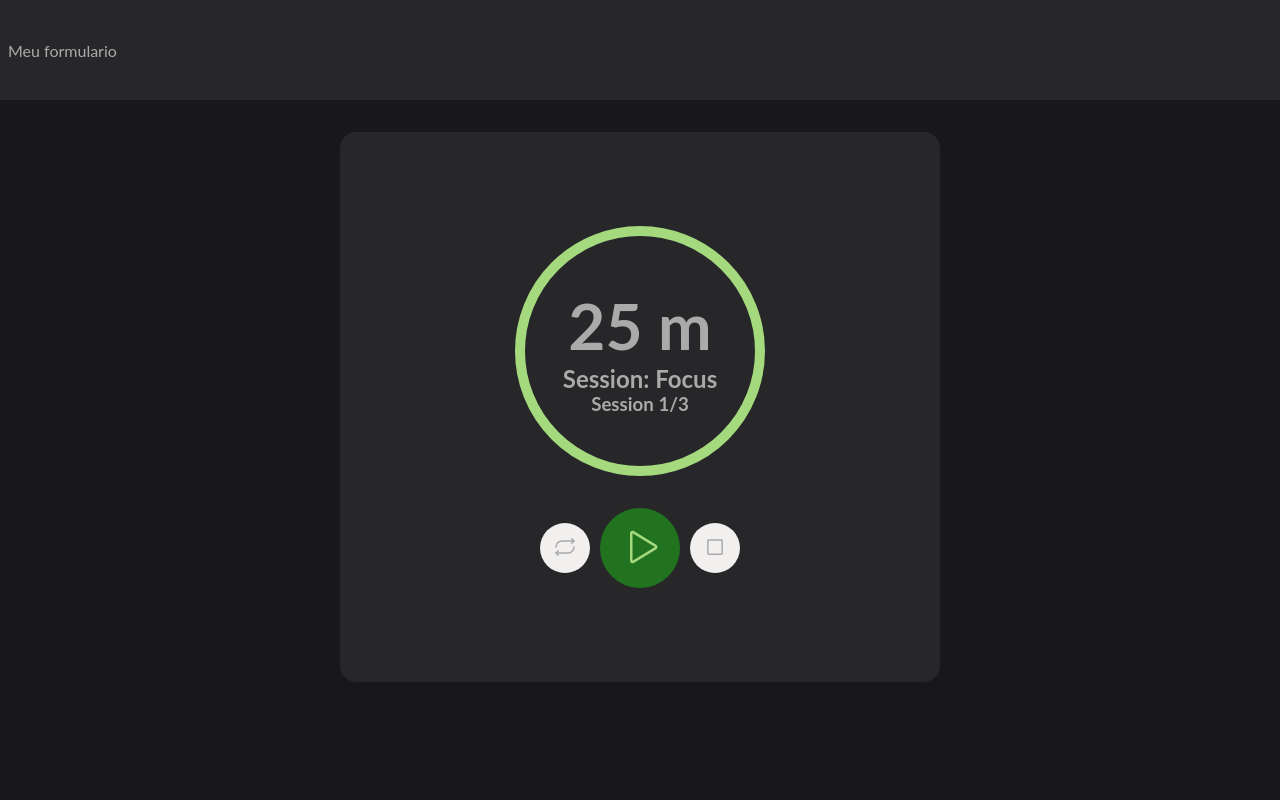
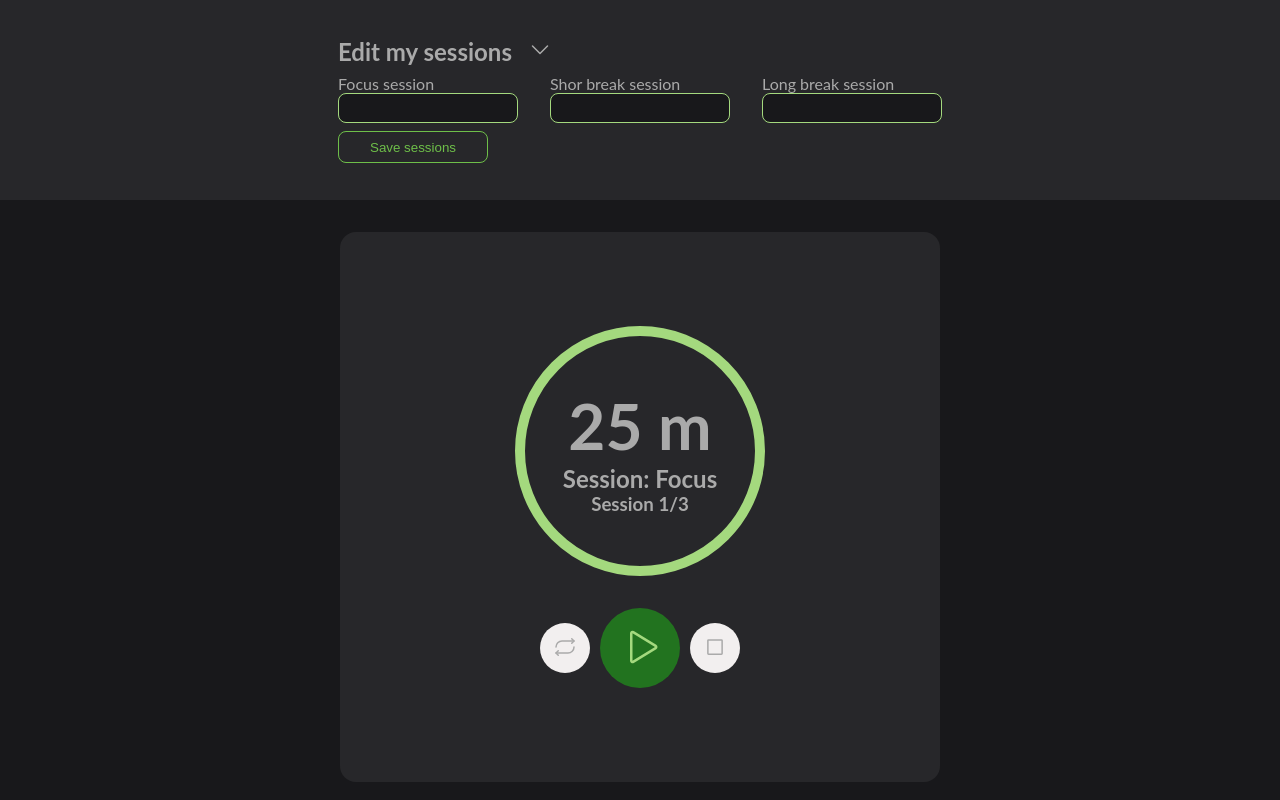
Before and after one commit to bruflor/pomodoro-js, a React (Vite) app: page / in a window 1280 px wide. Built offline with nearby package versions, Linux system fonts and the light colour scheme.

Commit message:
Form css

```diff
--- /dev/null
+++ b/src/components/Form/SessionsForm.tsx
@@ -0,0 +1,35 @@
+import { CaretDown, Pencil } from "phosphor-react";
+import { MyForm, TitleContainer, Inputscontainer } from "./style";
+
+export const SessionsForm = () => {
+  return (
+    <>
+      <MyForm>
+        <TitleContainer>
+          {/* <Pencil size={32} /> */}
+          <h2>Edit my sessions</h2>
+          <a>
+            <CaretDown size={24} />
+          </a>
+        </TitleContainer>
+        <Inputscontainer>
+          <div>
+            <label>Focus session</label>
+            <input />
+          </div>
+          <div>
+            <label>Shor break session</label>
+            <input />
+          </div>
+          <div>
+            <label>Long break session</label>
+            <input />
+          </div>
+        </Inputscontainer>
+        <button type="submit" onClick={() => {}}>
+          Save sessions
+        </button>
+      </MyForm>
+    </>
+  );
+};
--- /dev/null
+++ b/src/components/Form/style.ts
@@ -0,0 +1,52 @@
+import styled from "styled-components";
+
+export const TitleContainer = styled.div`
+  display: flex;
+  gap: 16px;
+  & a {
+    cursor: pointer;
+  }
+  & a:hover {
+    color: #6ebf49;
+  }
+`;
+export const MyForm = styled.form`
+  display: flex;
+  flex-direction: column;
+  /* align-items: center; */
+  height: 200px;
+  background: #27272a;
+  display: flex;
+  justify-content: center;
+  gap: 8px;
+
+  & button {
+    border: 1px solid #6ebf49;
+    background: none;
+    height: 32px;
+    width: 150px;
+
+    border-radius: 8px;
+    color: #6ebf49;
+  }
+  & button:hover {
+    background: #6ebf49;
+    color: white;
+    cursor: pointer;
+  }
+`;
+export const Inputscontainer = styled.form`
+  display: flex;
+  gap: 32px;
+  & div {
+    display: flex;
+    flex-direction: column;
+  }
+  & input {
+    border: 1px solid #a4d97e;
+    background: #18181b;
+    border-radius: 8px;
+    width: 180px;
+    height: 30px;
+  }
+`;
--- a/src/components/Task/Task.tsx
+++ b/src/components/Task/Task.tsx
@@ -1,5 +1,6 @@
 import { ClockContainer, MainContainer, FormContainer } from "./style";
 import { MyTimer } from "../Clock/Timer/Timer";
+import { SessionsForm } from "../Form/SessionsForm";
 
 //mock to come from the form in the future
 // const myData = {
@@ -12,7 +13,9 @@ import { MyTimer } from "../Clock/Timer/Timer";
 export const Task = () => {
   return (
     <MainContainer>
-      <FormContainer>Meu formulario</FormContainer>
+      <FormContainer>
+        <SessionsForm />
+      </FormContainer>
       <ClockContainer>
         <MyTimer />
       </ClockContainer>
--- a/src/components/Task/style.ts
+++ b/src/components/Task/style.ts
@@ -26,11 +26,11 @@ export const ClockHeader = styled.div`
   justify-content: center;
 `;
 export const FormContainer = styled.div`
-  height: 100px;
-  width: 100%;
+  /* height: 200px;
+  width: 100%; */
   background: #27272a;
-  padding: 8px;
   display: flex;
   align-items: center;
+  justify-content: center;
   /* background: red; */
 `;
```
